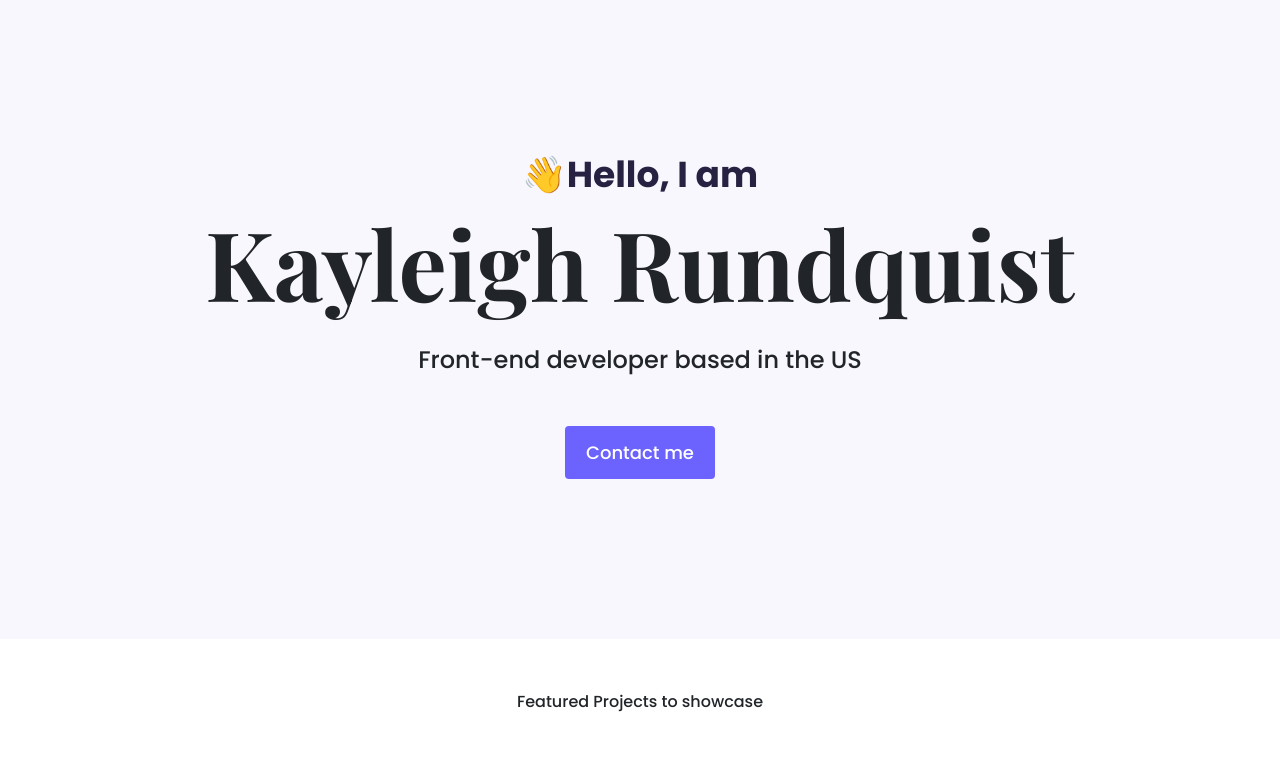
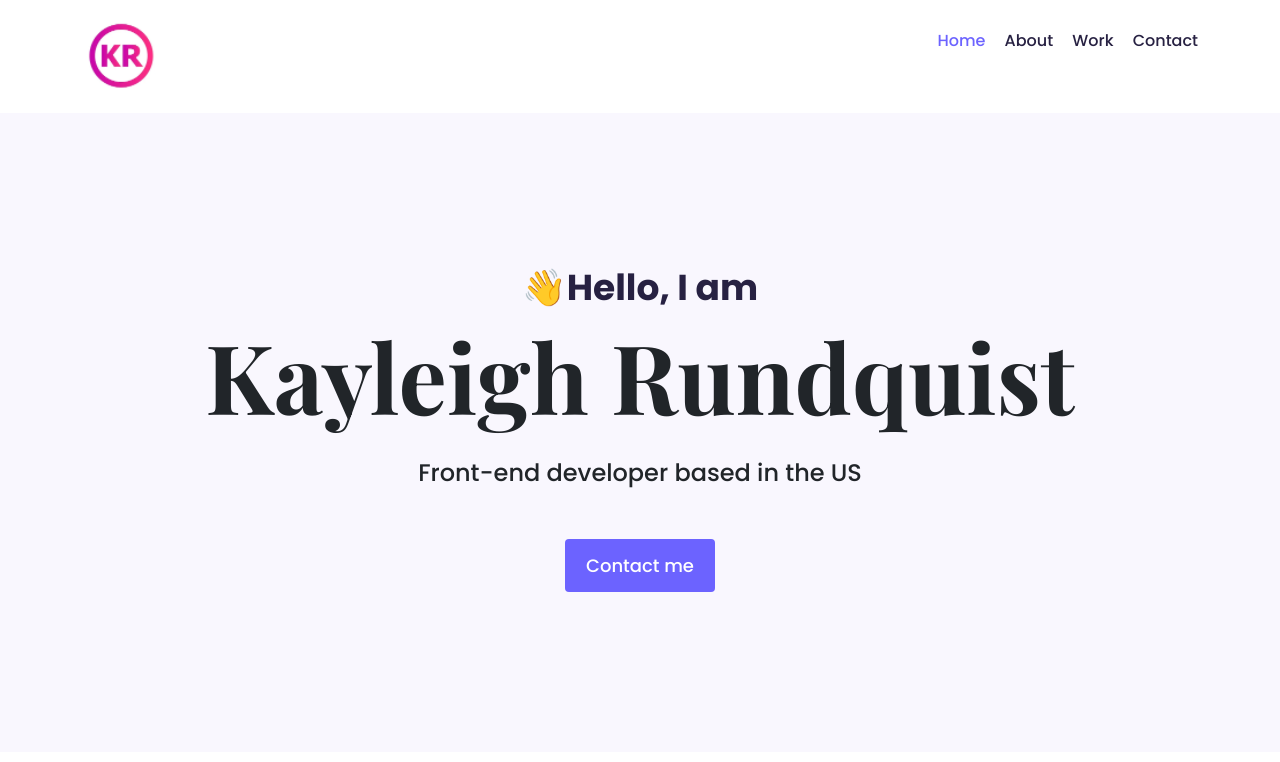
Before and after one commit to Keilikvist/Portfolio-project, a plain HTML site: page index.html in a window 1280 px wide. Shown: the top 762 px of the page. Drawn offline with nearby package versions, Linux system fonts and the light colour scheme.

Commit message:
Added navigation and logo to index

```diff
--- a/index.html
+++ b/index.html
@@ -29,6 +29,22 @@
     <title>Portfolio Project</title>
   </head>
   <body>
+    <div class="container">
+    <nav class="d-flex justify-content-between">
+      <a href="/">
+      <img src="images/mylogo.PNG" class="logo" alt="my logo"/></a>
+      <ul>
+        <li class="active">
+          <a href="/">Home</a></li>
+        <li>
+          <a href="/about.html">About</a></li>
+        <li>
+          <a href="/work.html">Work</a></li>
+        <li>
+          <a href="/contact.html">Contact</a></li>
+      </ul>
+    </nav>
+    </div>
     <div class="hero">
       <p>👋Hello, I am<p2>
       <h1>Kayleigh Rundquist</h1>
--- a/src/style.css
+++ b/src/style.css
@@ -112,6 +112,33 @@ p {
   border-radius: 8px;
 }
 
+nav {
+  padding: 20px 0;
+}
+
+nav ul {
+  padding: 0;
+  margin: 0;
+}
+
+nav li {
+  display: inline;
+  list-style: none;
+  line-height: 42px;
+  margin-left: 15px;
+}
+
+nav a {
+  text-decoration: none;
+  color: #272142;
+  transition: all 100ms ease-in-out;
+}
+
+nav a:hover,
+nav li.active a {
+  color: var(--branding-color);
+}
+
 @media (max-width: 900px) {
   h1 {
     font-size: 44px;
@@ -135,4 +162,8 @@ p {
     text-align: center;
     padding: 0;
   }
+
+  .logo {
+    max-width: 40px;
+  }
 }
```
Also changed, not shown: images/mylogo.PNG (added).
